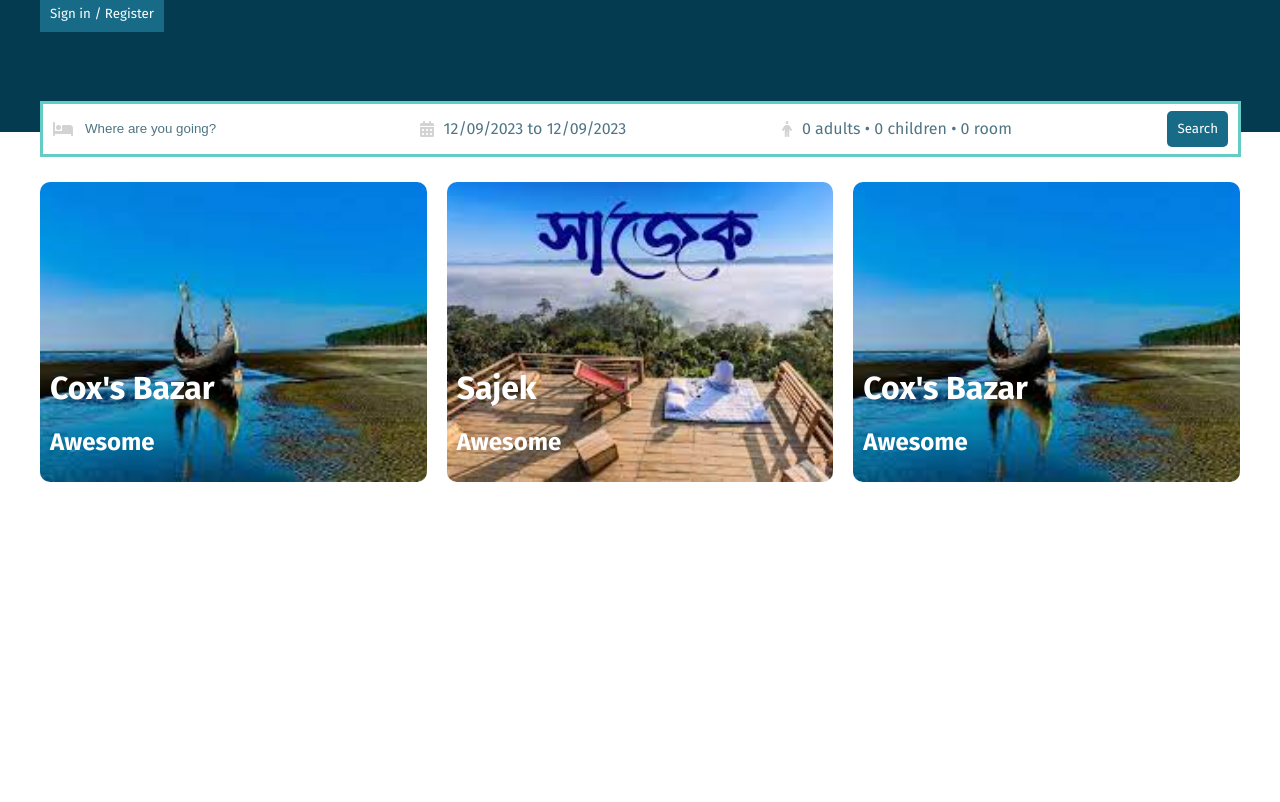
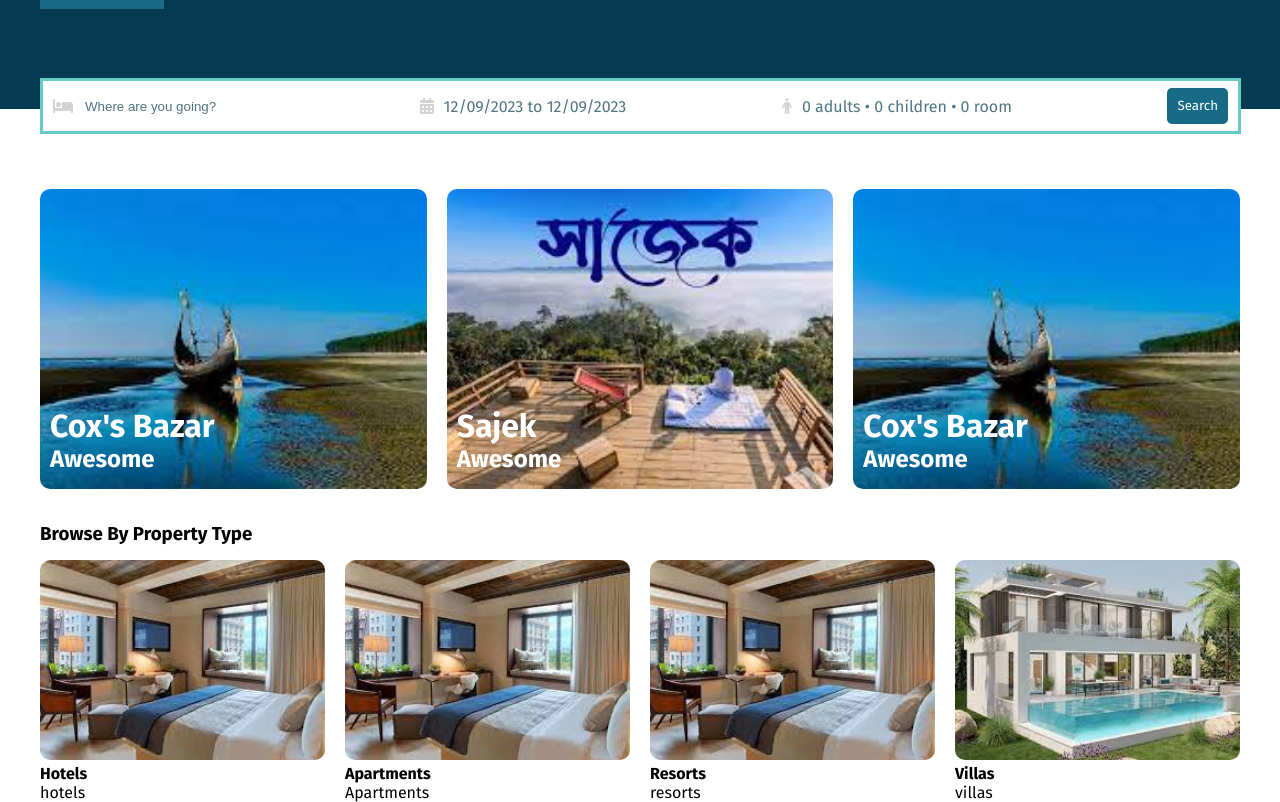
Before and after one commit to shifat0/reservation-app, a React (Create React App) app: page / in a window 1280 px wide. Shown: the part 225-1027 px from the top of the page. Before the commit the page ends 800 px from the top, so only its background shows below. Built offline with nearby package versions, Linux system fonts and the light colour scheme.

Commit message:
propertyList component

```diff
--- a/src/Components/Featured/Featured.css
+++ b/src/Components/Featured/Featured.css
@@ -1,6 +1,4 @@
 .featured {
-  margin: 0 auto;
-  margin-top: 50px;
   width: 1200px;
   display: flex;
   justify-content: space-between;
@@ -9,6 +7,7 @@
 }
 
 .featuredItem {
+  flex: 1;
   position: relative;
   color: white;
   overflow: hidden;
@@ -17,13 +16,13 @@
 .featuredImg {
   height: 300px;
   width: 100%;
-  max-width: 500px;
+  /* max-width: 500px; */
   object-fit: cover;
   border-radius: 10px;
 }
 
 .featuredTitles {
   position: absolute;
-  bottom: 10px;
+  bottom: 20px;
   left: 10px;
 }
--- /dev/null
+++ b/src/Components/PropertyList/PropertyList.css
@@ -0,0 +1,22 @@
+.propertyContainer {
+  width: 1200px;
+  margin-top: 30px;
+}
+
+.property {
+  display: flex;
+  justify-content: space-between;
+  gap: 20px;
+}
+
+.propertyItem {
+  flex: 1;
+  overflow: hidden;
+}
+
+.propertyImg {
+  height: 200px;
+  width: 100%;
+  object-fit: cover;
+  border-radius: 10px;
+}
--- /dev/null
+++ b/src/Components/PropertyList/PropertyList.jsx
@@ -0,0 +1,43 @@
+import "./PropertyList.css";
+import villa from "../../Assets/villa.jfif";
+import hotel from "../../Assets/hotel.jfif";
+
+const PropertyList = () => {
+  return (
+    <div className="propertyContainer">
+      <h3 style={{ marginBottom: "15px" }}>Browse By Property Type</h3>
+      <div className="property">
+        <div className="propertyItem">
+          <img src={hotel} alt="" className="propertyImg" />
+          <div className="propertyTitles">
+            <h4>Hotels</h4>
+            <span>hotels</span>
+          </div>
+        </div>
+        <div className="propertyItem">
+          <img src={hotel} alt="" className="propertyImg" />
+          <div className="propertyTitles">
+            <h4>Apartments</h4>
+            <span>Apartments</span>
+          </div>
+        </div>
+        <div className="propertyItem">
+          <img src={hotel} alt="" className="propertyImg" />
+          <div className="propertyTitles">
+            <h4>Resorts</h4>
+            <span>resorts</span>
+          </div>
+        </div>
+        <div className="propertyItem">
+          <img src={villa} alt="Villa" className="propertyImg" />
+          <div className="propertyTitles">
+            <h4>Villas</h4>
+            <span>villas</span>
+          </div>
+        </div>
+      </div>
+    </div>
+  );
+};
+
+export default PropertyList;
--- a/src/Pages/Home/Home.css
+++ b/src/Pages/Home/Home.css
@@ -1,6 +1,7 @@
-/* .homeContainer {
+.homeContainer {
+  margin-top: 80px;
   display: flex;
   align-items: center;
   flex-direction: column;
-  gap: 30px;
-} */
+  /* gap: 30px; */
+}
--- a/src/Pages/Home/Home.jsx
+++ b/src/Pages/Home/Home.jsx
@@ -3,14 +3,17 @@ import Navbar from "../../Components/Navbar/Navbar";
 import Header from "../../Components/Header/Header";
 import Featured from "../../Components/Featured/Featured";
 import "./Home.css";
+import PropertyList from "../../Components/PropertyList/PropertyList";
 
 const Home = () => {
   return (
     <>
       <Navbar />
       <Header />
-      <div className="homeContainer"></div>
-      <Featured />
+      <div className="homeContainer">
+        <Featured />
+        <PropertyList />
+      </div>
     </>
   );
 };
--- a/src/index.css
+++ b/src/index.css
@@ -16,3 +16,10 @@ a {
   all: unset;
   cursor: pointer;
 }
+
+h1,
+h2,
+h3,
+h4 {
+  margin: 0;
+}
```
Also changed, not shown: src/Assets/hotel.jfif (added), src/Assets/villa.jfif (added).
